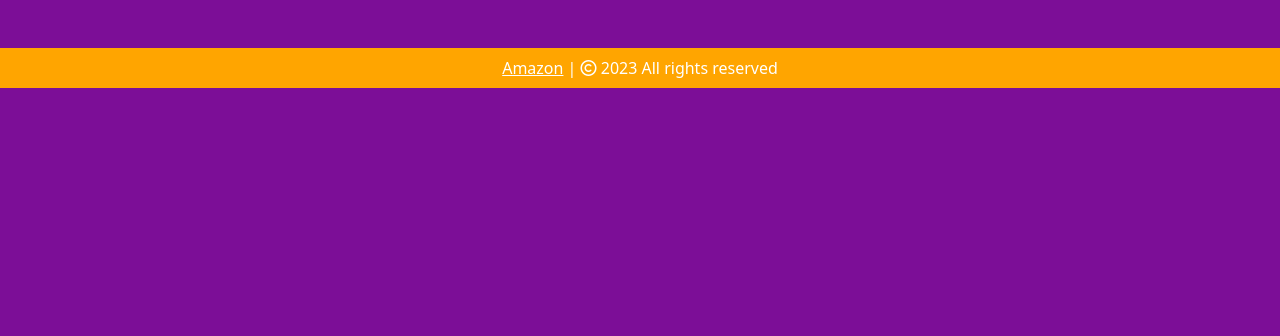
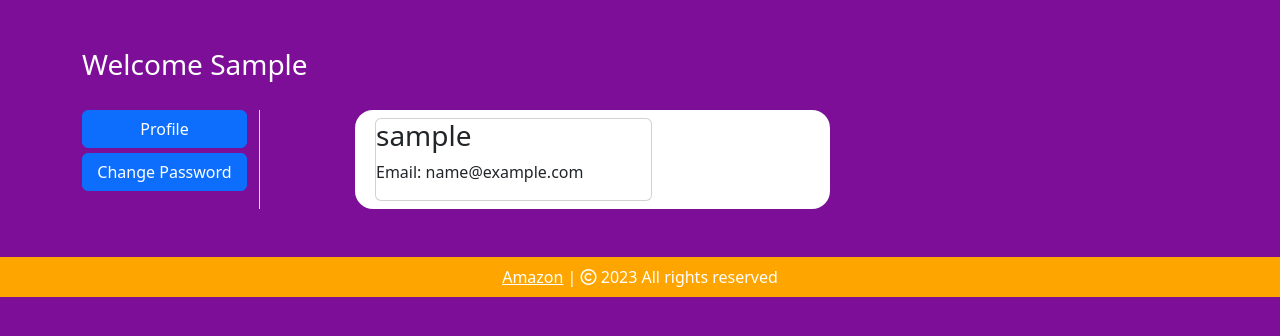
Before and after one commit to Sanjay-D-works/Ecommerce-Website-FLASK-, a Flask app: page /profile/1 in a window 1280 px wide. Shown: the part 71-407 px from the top of the page. Run offline with Flask 3, Linux system fonts and the light colour scheme; the visitor is signed in with stand-in values (Sample User, id 1); parts of the project's set-up code (start-up, migrations or seed data) failed here and were passed over; some libraries are stand-ins or nearby versions.

Commit message:
Adding an Createpassword in webpage and initialize in auth file

```diff
--- a/website/auth.py
+++ b/website/auth.py
@@ -1,5 +1,5 @@
 from flask import Blueprint, render_template, flash, redirect
-from forms import LoginForm, SingUpForm
+from forms import LoginForm, SingUpForm, PasswordChangeForm
 from .models import Customer
 from . import db
 from flask_login import login_user, login_required, logout_user
@@ -74,3 +74,11 @@ def log_out():
 def profile(customer_id):
     customer = Customer.query.get(customer_id)
     return render_template('profile.html', customer=customer)
+
+
+@auth.route('/change-password/<int:customer_id>', methods=['GET', 'POST'])
+@login_required
+def change_password(customer_id):
+    form = PasswordChangeForm()
+
+    return render_template('change_password.html', form=form)
--- a/website/templates/profile.html
+++ b/website/templates/profile.html
@@ -4,6 +4,36 @@
 
 {% block body %}
 
+<div class="container my-5">
+    <div class="row">
+        <h3 style="color: white;">Welcome <span class="text-capitalize">{{ customer.username }}</span></h3>
+
+        <div class="col-sm-2 border-end" style="margin-top: 20px;">
+
+            <ul class="list-unstyled">
+                <li class="d-grid"><a href="#" class="btn btn-primary">Profile</a></li>
+                <li class="d-grid"><a href="/change-password/{{ customer.id }}" class="btn btn-primary" style="margin-top: 5px;">Change Password</a></li>
+
+            </ul>
+
+        </div>
+
+        <div class="col-sm-5 offset-sm-1" style="background-color: white; border-radius: 18px; margin-top: 20px;">
+            <div class="row">
+
+                <div class="col-sm-8">
+                    <div class="card m-2">
+
+                        <h3>{{ customer.username }}</h3>
+                        <p>Email: {{ customer.email }}</p>
+                    </div>
+                </div>
+
+            </div>
+
+        </div>
+    </div>
+</div>
 
 
 
```
Also changed, not shown: website/forms.py (+7 -0 lines), website/templates/change_password.html (added, +9 -0 lines).
